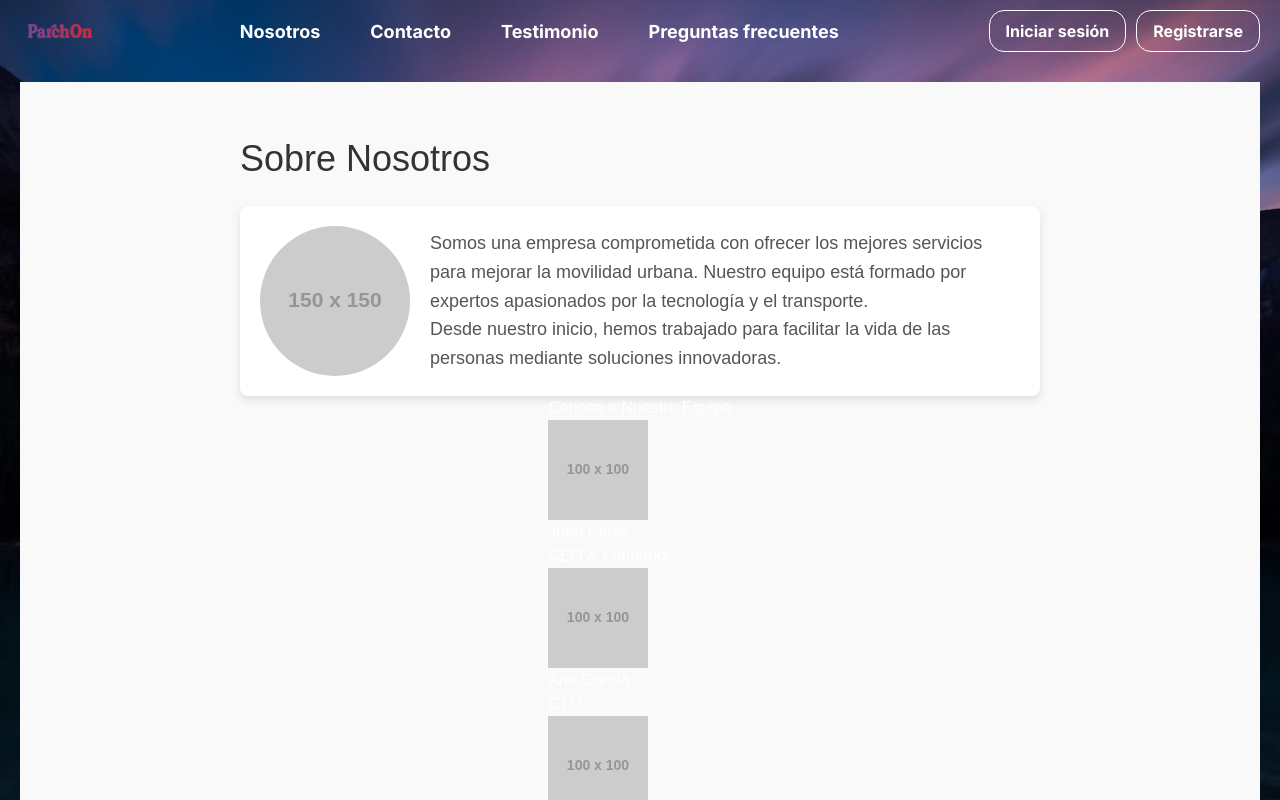
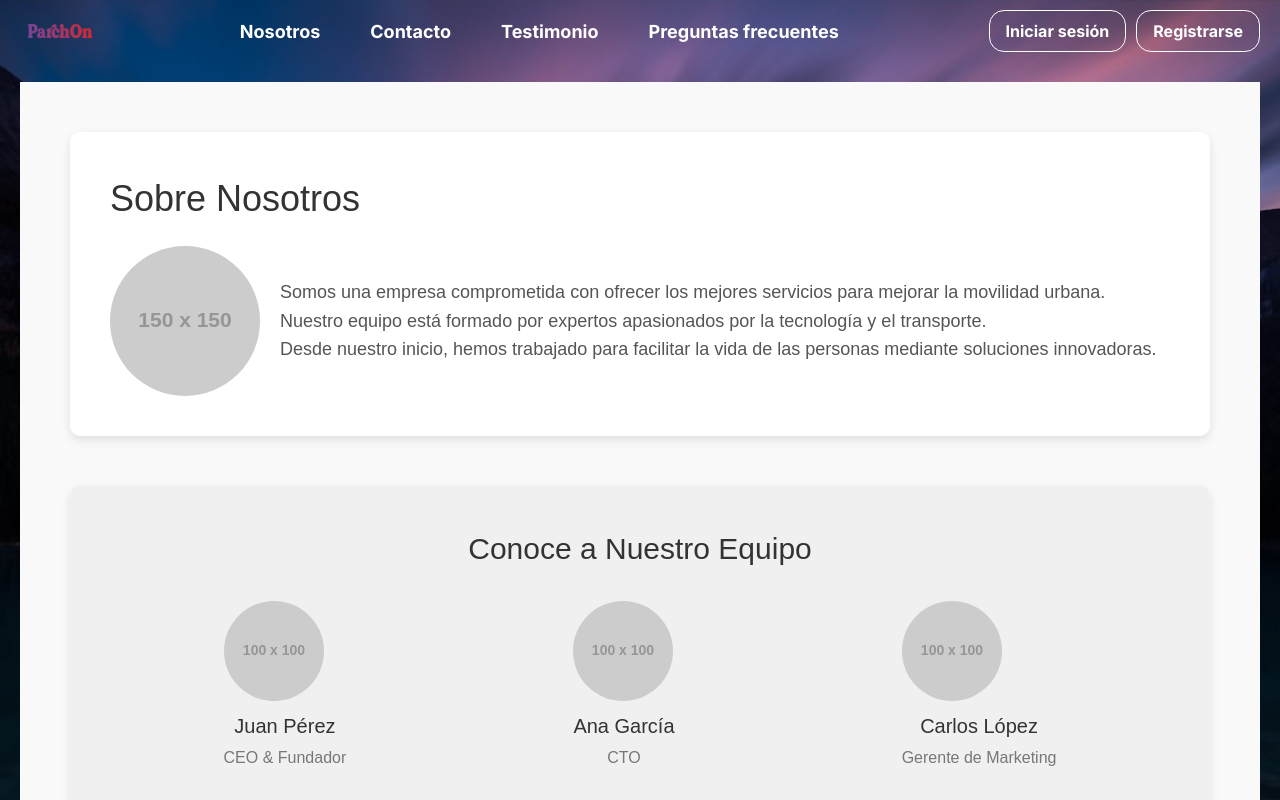
Before and after one commit to yefervalencia/parch_on, a Next.js app: page /about in a window 1280 px wide. Shown: the top 800 px of the page. Built offline with nearby package versions, Linux system fonts and the light colour scheme.

Commit message:
in process section team in page about

```diff
--- a/src/app/(home)/about/AboutPage.css
+++ b/src/app/(home)/about/AboutPage.css
@@ -1,3 +1,4 @@
+/* Estilos generales */
 .about-page-container {
     display: flex;
     flex-direction: column;
@@ -6,6 +7,17 @@
     padding: 50px;
     background-color: #f9f9f9;
     font-family: 'Arial', sans-serif;
+  }
+
+  /* Primera Sección: Sobre Nosotros */
+  .about-section {
+    width: 100%;
+    max-width: 1200px;
+    margin-bottom: 50px;
+    background-color: white;
+    padding: 40px;
+    border-radius: 10px;
+    box-shadow: 0 4px 10px rgba(0, 0, 0, 0.1);
   }
 
   h1 {
@@ -18,21 +30,13 @@
     display: flex;
     align-items: center;
     gap: 20px;
-    max-width: 800px;
-    background-color: white;
-    padding: 20px;
-    border-radius: 8px;
-    box-shadow: 0 4px 8px rgba(0, 0, 0, 0.1);
   }
 
   .about-image {
     width: 150px;
     height: 150px;
     border-radius: 50%;
-  }
-
-  .about-text {
-    max-width: 600px;
+    object-fit: cover;
   }
 
   .about-text p {
@@ -40,3 +44,48 @@
     font-size: 18px;
     line-height: 1.6;
   }
+
+  /* Segunda Sección: Nuestro Equipo */
+  .team-section {
+    width: 100%;
+    max-width: 1200px;
+    background-color: #f0f0f0;
+    padding: 40px;
+    border-radius: 10px;
+    box-shadow: 0 4px 10px rgba(0, 0, 0, 0.1);
+  }
+
+  h2 {
+    text-align: center;
+    color: #333;
+    font-size: 30px;
+    margin-bottom: 30px;
+  }
+
+  .team-members {
+    display: flex;
+    justify-content: space-around;
+  }
+
+  .team-member {
+    text-align: center;
+  }
+
+  .team-member img {
+    width: 100px;
+    height: 100px;
+    border-radius: 50%;
+    margin-bottom: 10px;
+    object-fit: cover;
+  }
+
+  .team-member h3 {
+    color: #333;
+    font-size: 20px;
+    margin-bottom: 5px;
+  }
+
+  .team-member p {
+    color: #777;
+    font-size: 16px;
+  }
--- a/src/app/(home)/about/page.tsx
+++ b/src/app/(home)/about/page.tsx
@@ -1,5 +1,5 @@
 import React from 'react';
-import './AboutPage.css'; // Archivo CSS para los estilos
+import './AboutPage.css';
 
 export default function AboutPage() {
   return (
```
